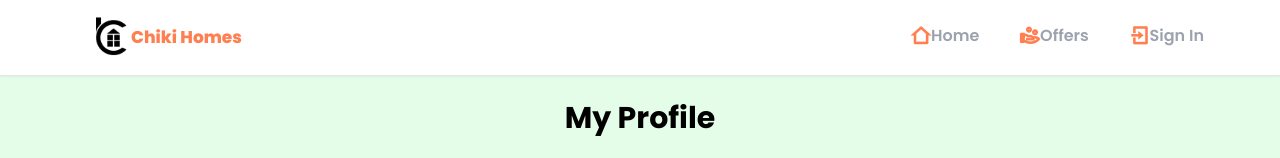
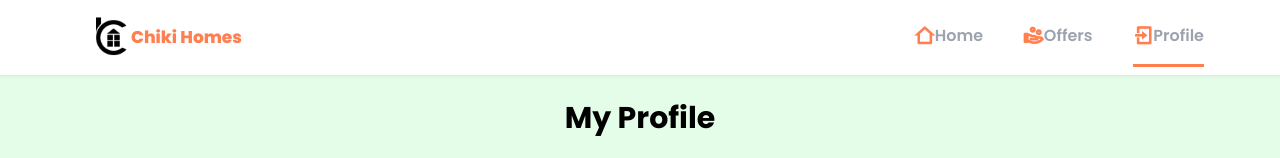
Before and after one commit to Muibeabuchi/chikihomes, a React (Vite) app: page /profile in a window 1280 px wide. Shown: the top 158 px of the page. Built offline with nearby package versions, Linux system fonts and the light colour scheme; no server answers; sample sign-in values are in the browser's storage.

Commit message:
complete the header component and make it dynamic

```diff
--- a/src/components/Header/Header.jsx
+++ b/src/components/Header/Header.jsx
@@ -1,5 +1,6 @@
 import { Link, NavLink,useLocation } from 'react-router-dom';
 import Logo1 from '../../assets/icon1.png';
+import { auth } from '../../firebase.config';
 
 
 function Header() {
@@ -22,7 +23,11 @@ function Header() {
           <ul className='flex space-x-5 lg:space-x-10'>
             <li className={`text-gray-400 border-b-[3px] border-b-transparent py-3 font-semibold ${pathMatchRoute('/') && 'text-black !border-b-secondary' }`}><NavLink to='/' className={`cursor-pointer flex items-center `}><i className="lg:text-[1.3rem] text-secondary ri-home-2-line"></i>Home</NavLink></li>
             <li className={`text-gray-400 border-b-[3px] border-b-transparent py-3 ${pathMatchRoute('/offers') && 'text-black !border-b-secondary' } font-semibold`}><NavLink to='/offers' className={`flex items-center cursor-pointer`}><i className="lg:text-[1.3rem] text-secondary ri-hand-coin-line"></i>Offers</NavLink></li>
+            {
+              !auth?.currentUser ?
             <li className={`text-gray-400 border-b-[3px] border-b-transparent py-3 ${pathMatchRoute('/sign-in') && 'text-black !border-b-secondary' } font-semibold`}><NavLink to='/sign-in' className={`flex items-center cursor-pointer`}><i className="lg:text-[1.3rem] text-secondary ri-login-box-line"></i>Sign In</NavLink></li>
+            :<li className={`text-gray-400 border-b-[3px] border-b-transparent py-3 ${pathMatchRoute('/profile') && 'text-black !border-b-secondary' } font-semibold`}><NavLink to='/profile' className={`flex items-center cursor-pointer`}><i className="lg:text-[1.3rem] text-secondary ri-login-box-line"></i>Profile</NavLink></li>
+            }
           </ul>
         </div>
         <div className="md:hidden">
--- a/src/hooks/useAuth.js
+++ b/src/hooks/useAuth.js
@@ -39,7 +39,7 @@ function useAuth() {
             // console.log(userData);
             // // setCheckingStatus(false);
         });
-        // return ()=> unsuscribe();
+        return ()=> unsuscribe();
     },[])
 
 
```
